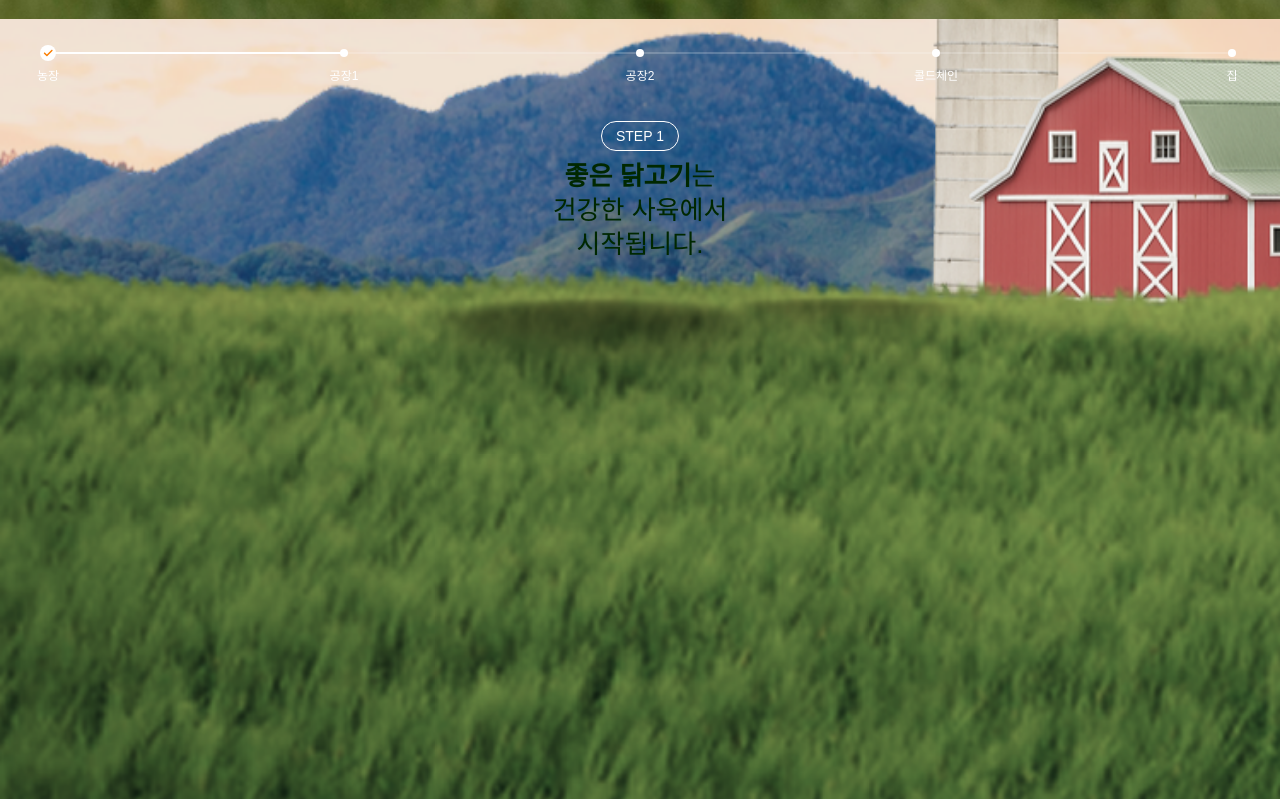
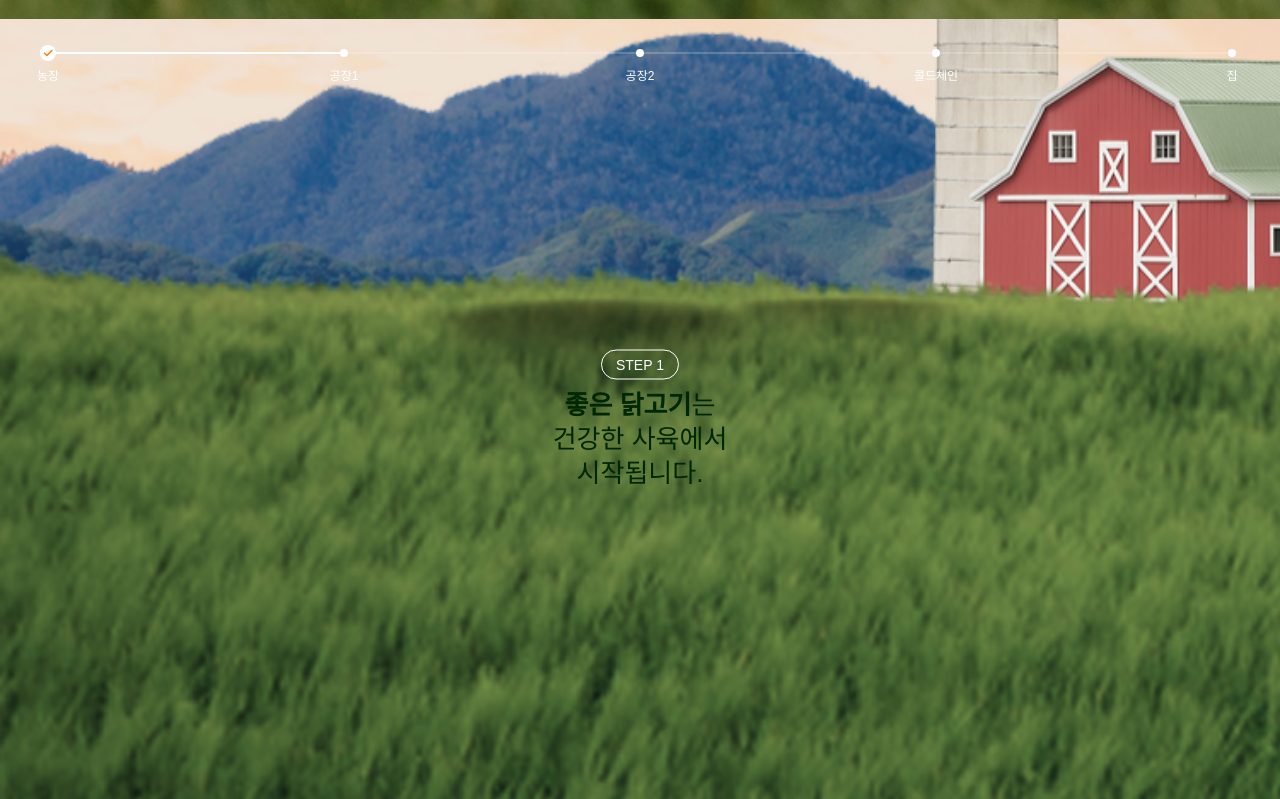
Before and after one commit to JSzeronine/odd, a plain HTML site: page sub.html in a window 1280 px wide. Shown: the part 1581-2380 px from the top of the page. Drawn offline with nearby package versions, Linux system fonts and the light colour scheme; a web font is replaced by a local one.

Commit message:
css 수정

```diff
--- a/css/scss/_sub.scss
+++ b/css/scss/_sub.scss
@@ -374,12 +374,13 @@
                     .tutorial-step-bx{
                         position: absolute;
                         left: 0;
-                        top: 109px;
+                        top: 50%;
                         width: 100%;
                         height: 100%;
                         display: flex;
                         flex-direction: column;
                         align-items: center;
+                        transform: translateY(-25%);
 
                         dl{
                             text-align: center;
```
Also changed, not shown: css/styles.css, 1 other file.
